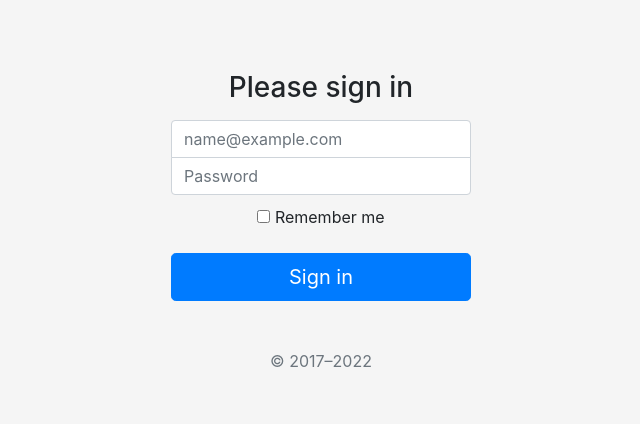
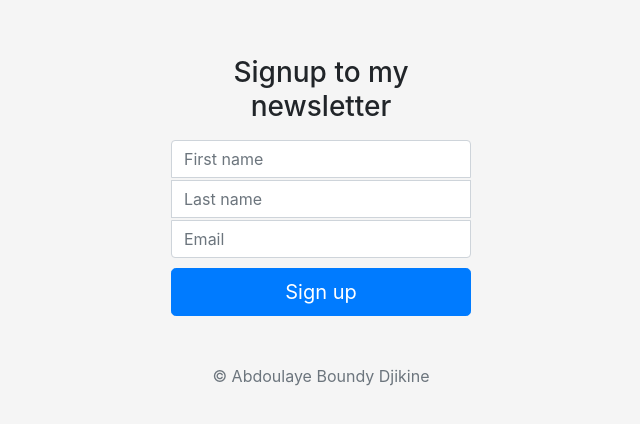
Before and after one commit to boundy99/Newsletter-Sign-Up, a plain HTML site: page HTML/signup.html in a window 1280 px wide. Shown: the part 170-594 px from the top of the page, without its empty margins (319-959 px from the left). Drawn offline with nearby package versions, Linux system fonts and the light colour scheme; files that its build step writes are made by us from their sources.

Commit message:
Signup page

```diff
--- a/HTML/signup.html
+++ b/HTML/signup.html
@@ -7,7 +7,7 @@
     <meta name="description" content="">
     <meta name="author" content="Mark Otto, Jacob Thornton, and Bootstrap contributors">
     <meta name="generator" content="Hugo 0.104.2">
-    <title>Signin Template · Bootstrap v5.2</title>
+    <title>Newsletter SignUp</title>
 
     <link rel="stylesheet" href="https://cdn.jsdelivr.net/npm/bootstrap@4.1.3/dist/css/bootstrap.min.css" integrity="sha384-MCw98/SFnGE8fJT3GXwEOngsV7Zt27NXFoaoApmYm81iuXoPkFOJwJ8ERdknLPMO" crossorigin="anonymous">
 
@@ -20,23 +20,14 @@
 
     <main class="form-signin w-100 m-auto">
         <form>
-            <h1 class="h3 mb-3 fw-normal">Please sign in</h1>
+            <h1 class="h3 mb-3 fw-normal">Signup to my newsletter</h1>
 
-            <div class="form-floating">
-                <input type="email" class="form-control" id="floatingInput" placeholder="name@example.com">
-            </div>
-            <div class="form-floating">
-                <input type="password" class="form-control" id="floatingPassword" placeholder="Password">
-            </div>
+            <input type="text" class="form-control top" placeholder="First name">
+            <input type="text" class="form-control middle" placeholder="Last name">
+            <input type="text" class="form-control bottom" placeholder="Email">
 
-            <div class="checkbox mb-3">
-                <label>
-                    <input type="checkbox" value="remember-me">
-                    Remember me
-                </label>
-            </div>
-            <button class="w-100 btn btn-lg btn-primary" type="submit">Sign in</button>
-            <p class="mt-5 mb-3 text-muted">&copy; 2017–2022</p>
+            <button class="w-100 btn btn-lg btn-primary" type="submit">Sign up</button>
+            <p class="mt-5 mb-3 text-muted">&copy; Abdoulaye Boundy Djikine</p>
         </form>
     </main>
 
--- a/style.css
+++ b/Public/style.css
@@ -20,13 +20,19 @@ body {
     z-index: 2;
 }
 
-.form-signin input[type="email"] {
-    margin-bottom: -1px;
+.top {
+    margin-bottom: 2px;
     border-bottom-right-radius: 0;
     border-bottom-left-radius: 0;
 }
 
-.form-signin input[type="password"] {
+.middle {
+    border-radius: 0;
+    margin-top: 2px;
+    margin-bottom: 2px;
+}
+
+.bottom {
     margin-bottom: 10px;
     border-top-left-radius: 0;
     border-top-right-radius: 0;
--- a/app.js
+++ b/app.js
@@ -5,7 +5,7 @@ const app = express();
 
 app.use(bodyParser.urlencoded({ extended: true }))
 
-app.use(express.static(__dirname));
+app.use(express.static("Public"))
 
 app.get("/", (req, res) => {
     res.sendFile(__dirname + "/HTML/signup.html")
```
